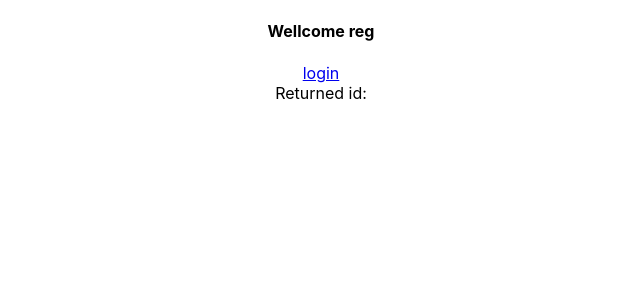
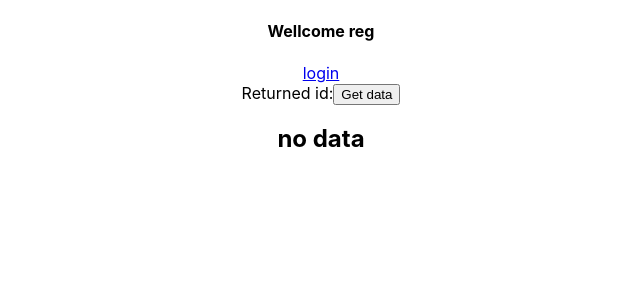
Before and after one commit to Shivam4819/React-application, a React (Create React App) app: page /#/ in a window 1280 px wide. Shown: the top 300 px of the page, without its empty margins (319-959 px from the left). Built offline with nearby package versions, Linux system fonts and the light colour scheme; no server answers.

Commit message:
data read from server

```diff
--- a/src/components/registration.js
+++ b/src/components/registration.js
@@ -5,8 +5,23 @@ import {Link} from "react-router-dom"
 export default function Registration(){
 
     const [postId,SetPostId]= useState(null)
+    const [data,Setdata]=useState([])
+    const [status,setStatus]=useState(true)
+    const getData= async ()=>{
+        const requestOptions = {
+            method: 'POST',
+            body: JSON.stringify({ title: 'React Hooks POST Request Example' })
+        };
 
-    useEffect(() => {
+        const response = await fetch('http://localhost:8080/JasonServlet/DisplayDataApi', requestOptions);
+        const json = await response.json()
+        console.log("Response:",json)
+        Setdata(json)
+
+
+    }
+
+   /* useEffect(() => {
         // POST request using fetch inside useEffect React hook
         const requestOptions = {
             method: 'POST',
@@ -17,12 +32,19 @@ export default function Registration(){
             },
             body: JSON.stringify({ title: 'React Hooks POST Request Example' })
         };
-        fetch('http://localhost:8080/ReactServer/react', requestOptions)
-            .then(response => response.json())
-            .then(data => SetPostId(data.id));
 
-// empty dependency array means this effect will only run once (like componentDidMount in classes)
-    }, []);
+        fetch('http://localhost:8080/JasonServlet/DisplayDataApi', requestOptions)
+            .then((response) => {
+                response.json().then(data=>{
+                    console.log("Data:",data.instructorname)
+                   // SetPostId(data)
+                }).catch(e=>{
+                    console.log(e)
+                })
+
+            })
+
+    }, []);*/
 
 
     return(
@@ -31,7 +53,27 @@ export default function Registration(){
             <Link to = "/login">login</Link>
             <div>
                 Returned id:{postId}
+                <button onClick={getData}>Get data</button>
             </div>
+
+            {
+                data.length>0?
+                    <>
+                    <ul>
+                        {data.map(value => {
+                            return <li> id:{value.id}<br/>
+                                        email:{value.email}<br/>
+                                        coursename:{value.course}<br/>
+                                        instructor:{value.instructorname}<br/>
+                                    </li>
+                        })}
+                    </ul>
+                    </>
+                    :
+                    <>
+                    <h2>no data</h2>
+                    </>
+            }
 
         </div>
     )
```
Also changed, not shown: 1 other file (tests, documents, lock files or other folders).
